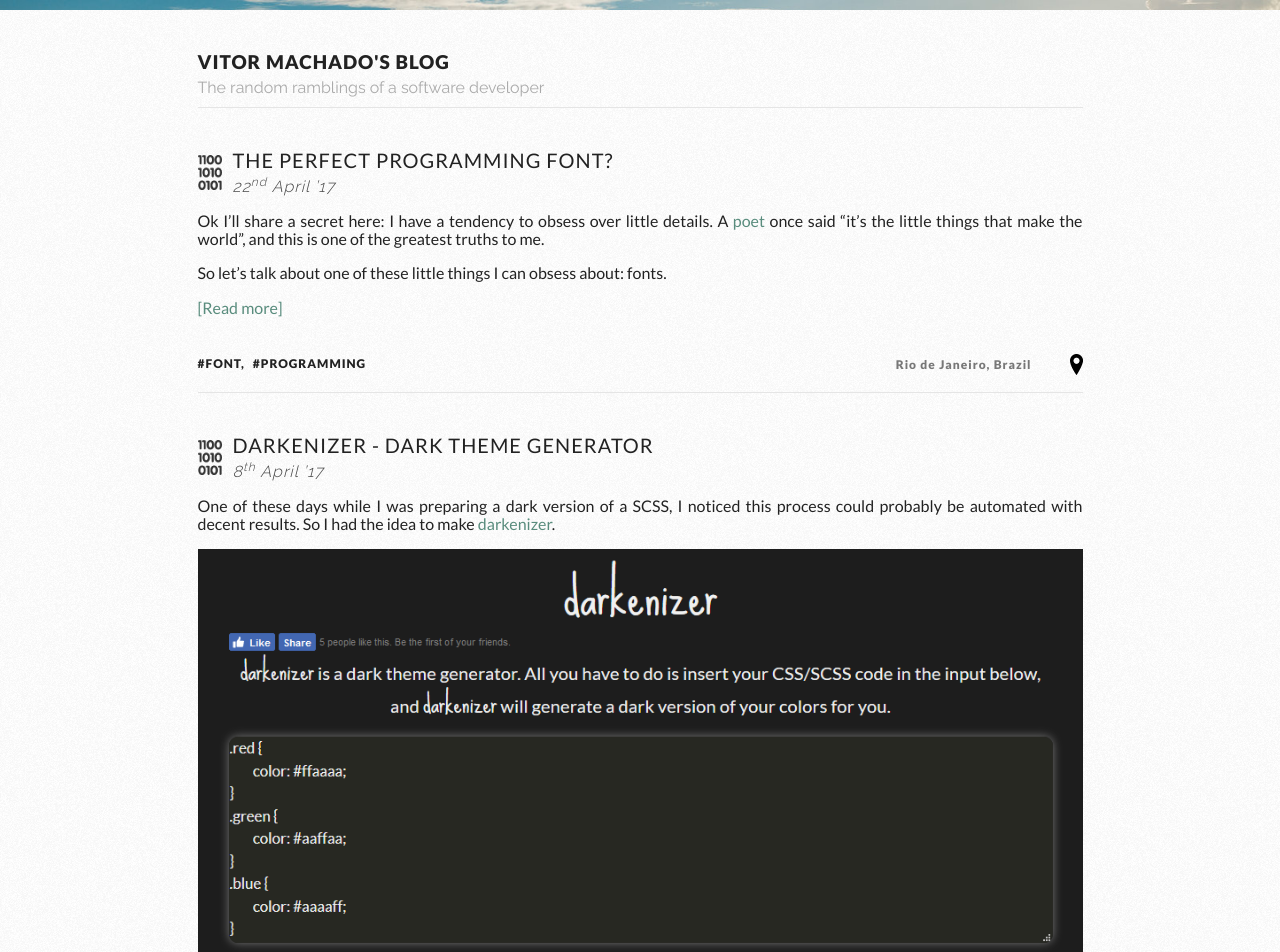
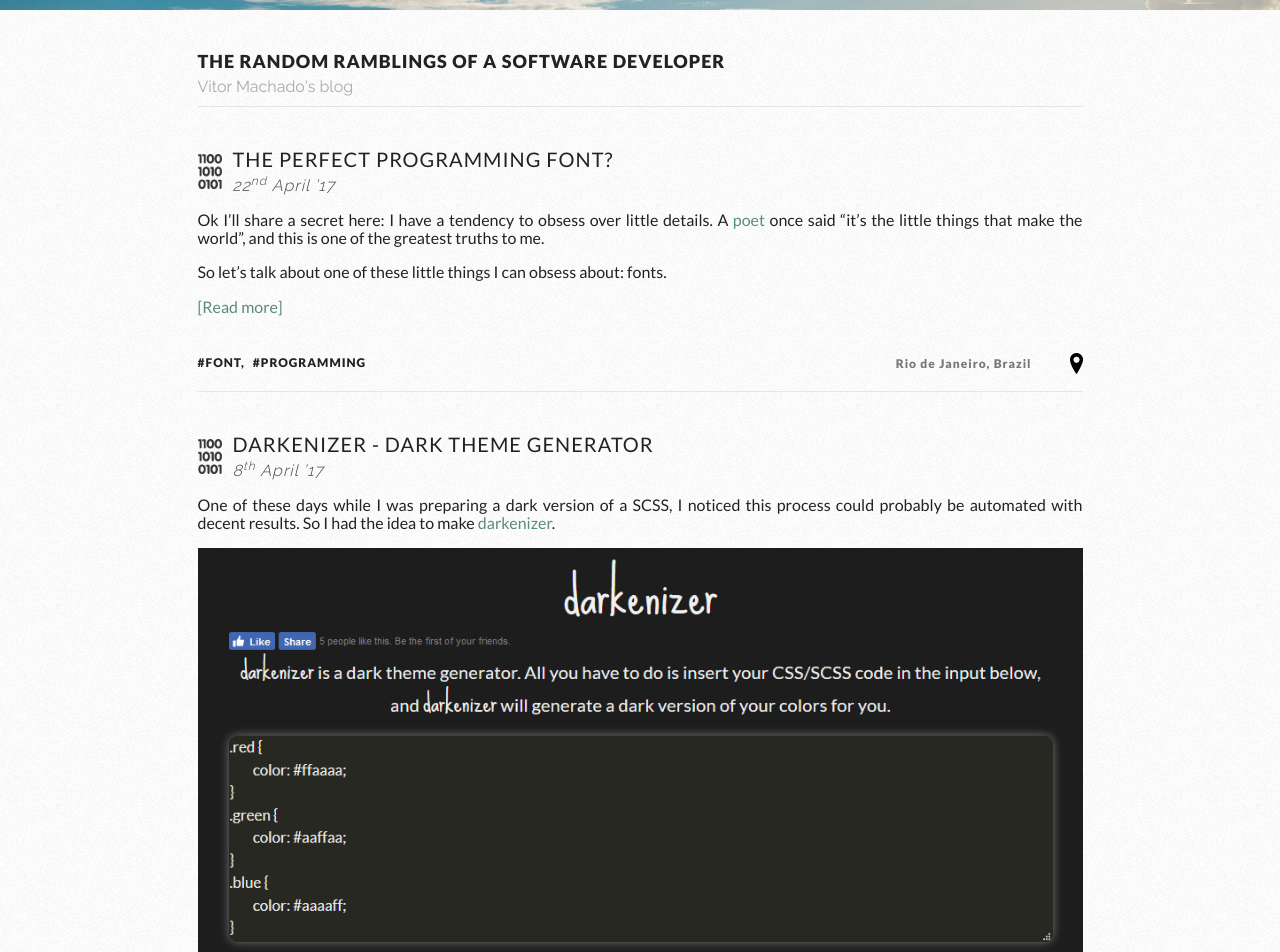
Before and after one commit to vittau/blog, a Jekyll site: the page built from index.html, in a window 1280 px wide. Shown: the top 952 px of the page. Built offline with Jekyll 4.4.1, drawn with Linux system fonts in a browser that asks for light colours; the list of posts is cut into pages by our own code.

Commit message:
Invert title and subtitle

```diff
--- a/_config.yml
+++ b/_config.yml
@@ -1,6 +1,6 @@
 # Site settings
-title: Vitor Machado's blog
-subtitle: "The random ramblings of a software developer"
+title: The random ramblings of a software developer
+subtitle: "Vitor Machado's blog"
 author: "Vitor Machado"
 email: vmachado@cos.ufrj.br
 description: "Artificial Intelligence graduate from the Federal University of Rio de Janeiro, and software developer at CAPGov/COPPE. Photographer as a hobby, music lover and gamer since I was a little kid."
--- a/_sass/_variables.scss
+++ b/_sass/_variables.scss
@@ -20,7 +20,7 @@
 
     // Sizes
     $regular-text-size: 16px !default;
-    $title-text-size: 19px !default;
+    $title-text-size: 18px !default;
     $caption-text-size: 12px !default;
 
 // Layout
```
